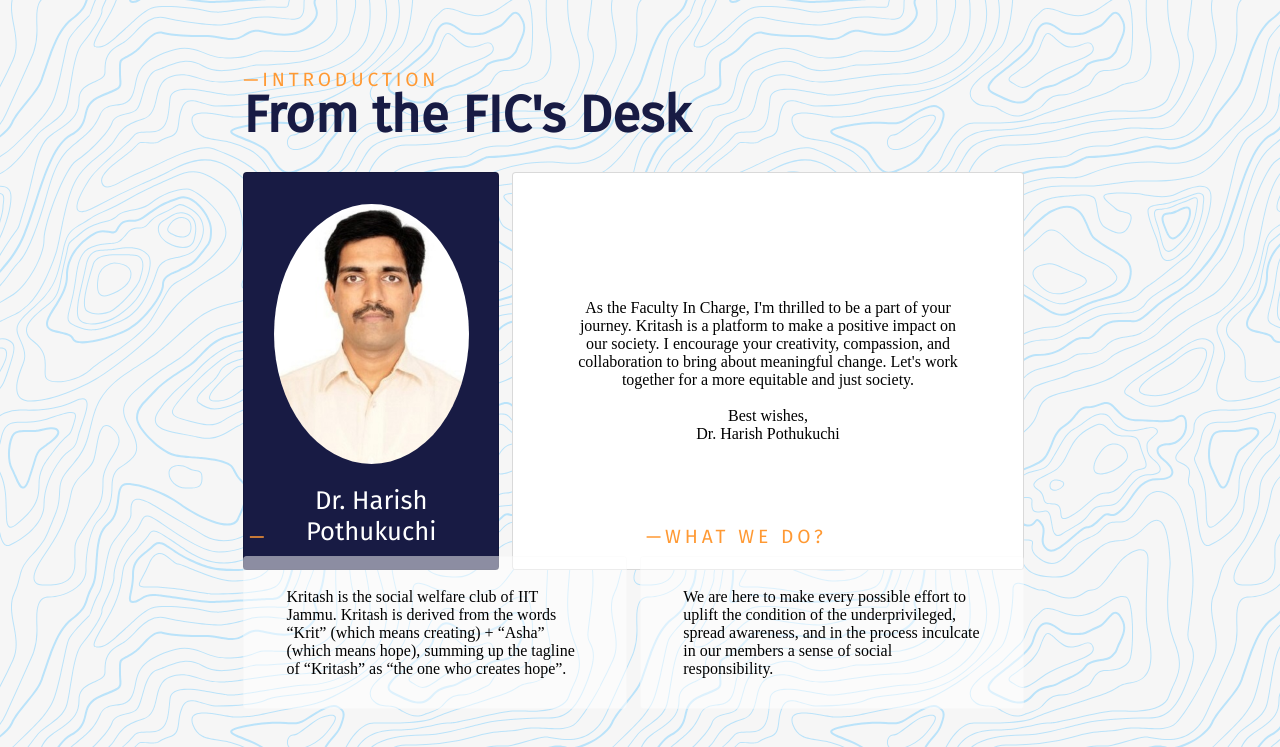
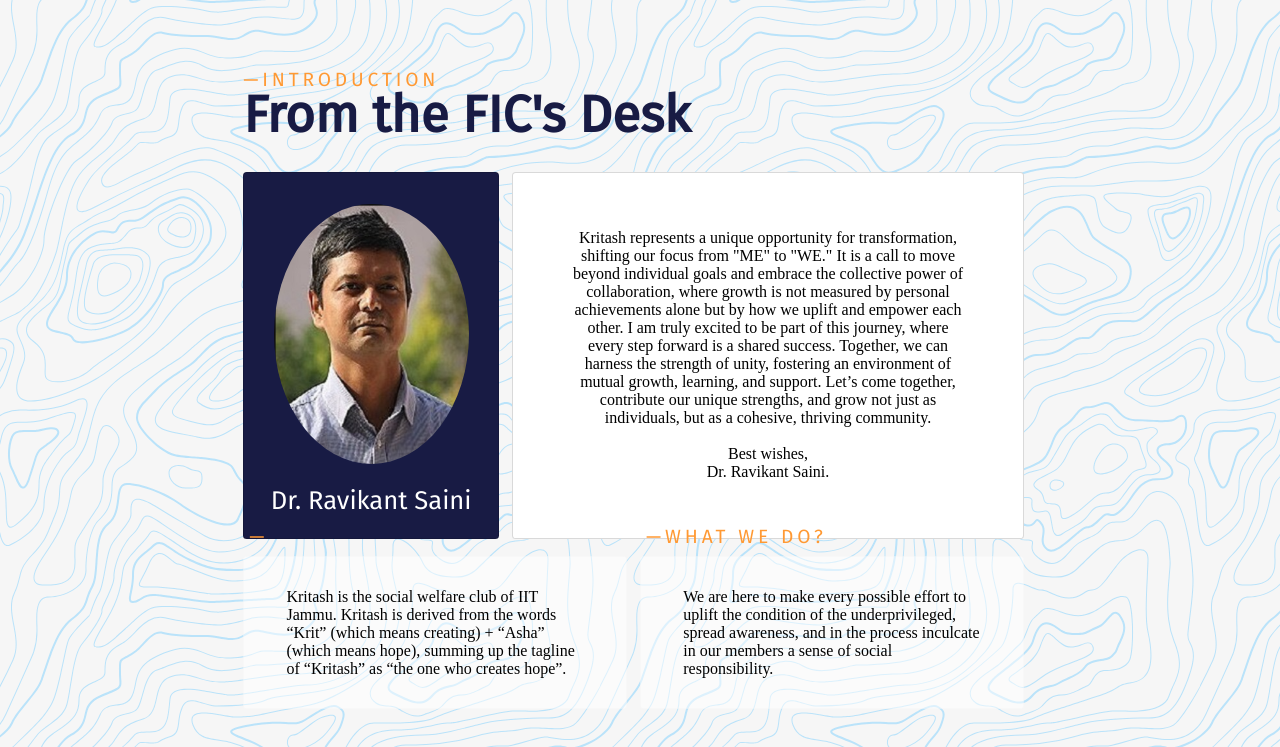
Before and after one commit to Aman-Pathak-0243/Kritash_International, a plain HTML site: page kinternational/index.html in a window 1280 px wide. Shown: the part 662-1409 px from the top of the page. Drawn offline with Linux system fonts and the light colour scheme.

Commit message:
fic updated

```diff
--- a/kinternational/index.html
+++ b/kinternational/index.html
@@ -156,17 +156,17 @@
 
     <div class="grid-container">
       <div class="grid-item">
-        <img src="./Harish_Pothukuchi (1).jpg" alt="fic Image" class="fic" />
-        <h1 class="h13">Dr. Harish Pothukuchi</h1>
+        <img src="./Members_img_data/Team_Members/Team_024/ravikant_saini.png" alt="fic Image" class="fic" />
+        <h1 class="h13">Dr. Ravikant Saini</h1>
       </div>
       <div class="grid-item">
         <p>
-          As the Faculty In Charge, I'm thrilled to be a part of your journey. Kritash is a platform to make a positive impact on our society. I encourage your creativity, compassion, and collaboration to bring about meaningful change. Let's work together for a more equitable and just society.
-<br><br>
+          Kritash represents a unique opportunity for transformation, shifting our focus from "ME" to "WE." It is a call to move beyond individual goals and embrace the collective power of collaboration, where growth is not measured by personal achievements alone but by how we uplift and empower each other. I am truly excited to be part of this journey, where every step forward is a shared success. Together, we can harness the strength of unity, fostering an environment of mutual growth, learning, and support. Let’s come together, contribute our unique strengths, and grow not just as individuals, but as a cohesive, thriving community.
+          <br><br>
 
 Best wishes,
 <br>
-Dr. Harish Pothukuchi
+Dr. Ravikant Saini.
         </p>
       </div>
     </div>
```
Also changed, not shown: kinternational/Members_img_data/Team_Members/Team_024/ravikant_saini.png (added).
